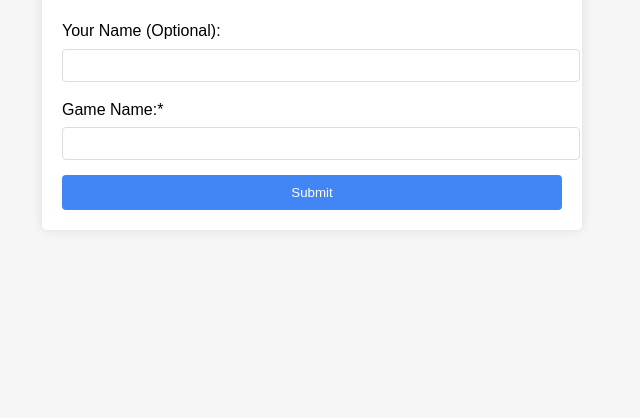
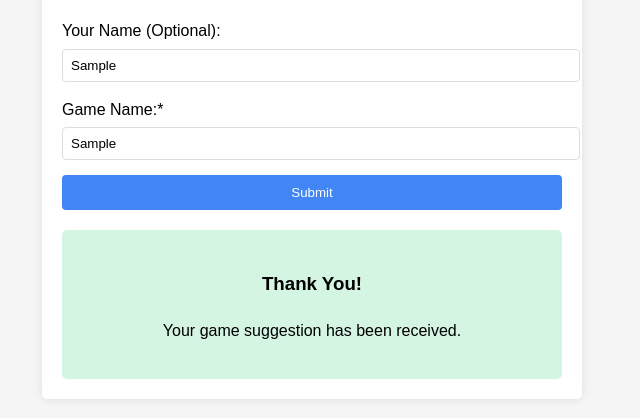
Before and after one commit to SchoolFlashCards3/suggestions, a plain HTML site: page index.html in a window 1280 px wide. Both pictures are taken after typing "Sample", "Sample" into the empty fields and a click on the button "Submit". Shown: the part 116-534 px from the top of the page, without its empty margins (328-968 px from the left). Drawn offline with Linux system fonts and the light colour scheme.

Commit message:
Update index.html

```diff
--- a/index.html
+++ b/index.html
@@ -4,7 +4,7 @@
     <meta charset="UTF-8">
     <meta name="viewport" content="width=device-width, initial-scale=1.0">
     <title>Game Suggestions - SFC Unblocked Games</title>
-    <style>
+ <style>
         body {
             font-family: Arial, sans-serif;
             line-height: 1.6;
@@ -49,12 +49,20 @@
         button:hover {
             background: #3367d6;
         }
+        .thank-you {
+            display: none;
+            text-align: center;
+            padding: 20px;
+            background-color: #d5f5e3;
+            border-radius: 5px;
+            margin-top: 20px;
+        }
     </style>
 </head>
 <body>
     <div class="container">
         <h1>Suggest a Game</h1>
-        <form id="suggestionForm">
+        <form id="suggestionForm" action="https://formspree.io/f/YOUR_FORMSPREE_ID" method="POST">
             <div class="form-group">
                 <label for="name">Your Name (Optional):</label>
                 <input type="text" id="name" name="name">
@@ -65,15 +73,46 @@
                 <input type="text" id="game-name" name="game-name" required>
             </div>
 
+            <!-- Formspree hidden fields (optional) -->
+            <input type="hidden" name="_subject" value="New Game Suggestion">
+            <input type="hidden" name="_next" value="https://yourwebsite.com/thank-you.html">
+
             <button type="submit">Submit</button>
         </form>
+
+        <div class="thank-you" id="thankYou">
+            <h3>Thank You!</h3>
+            <p>Your game suggestion has been received.</p>
+        </div>
     </div>
 
     <script>
         document.getElementById('suggestionForm').addEventListener('submit', function(e) {
             e.preventDefault();
-            alert('Thank you for your suggestion!');
-            this.reset();
+
+            // Show thank you message
+            document.getElementById('thankYou').style.display = 'block';
+
+            // Submit the form to Formspree
+            fetch(this.action, {
+                method: 'POST',
+                body: new FormData(this),
+                headers: {
+                    'Accept': 'application/json'
+                }
+            })
+            .then(response => {
+                if (response.ok) {
+                    // Reset form on success
+                    this.reset();
+                } else {
+                    throw new Error('Form submission failed');
+                }
+            })
+            .catch(error => {
+                console.error('Error:', error);
+                alert('There was a problem submitting your suggestion. Please try again.');
+            });
         });
     </script>
 </body>
```
